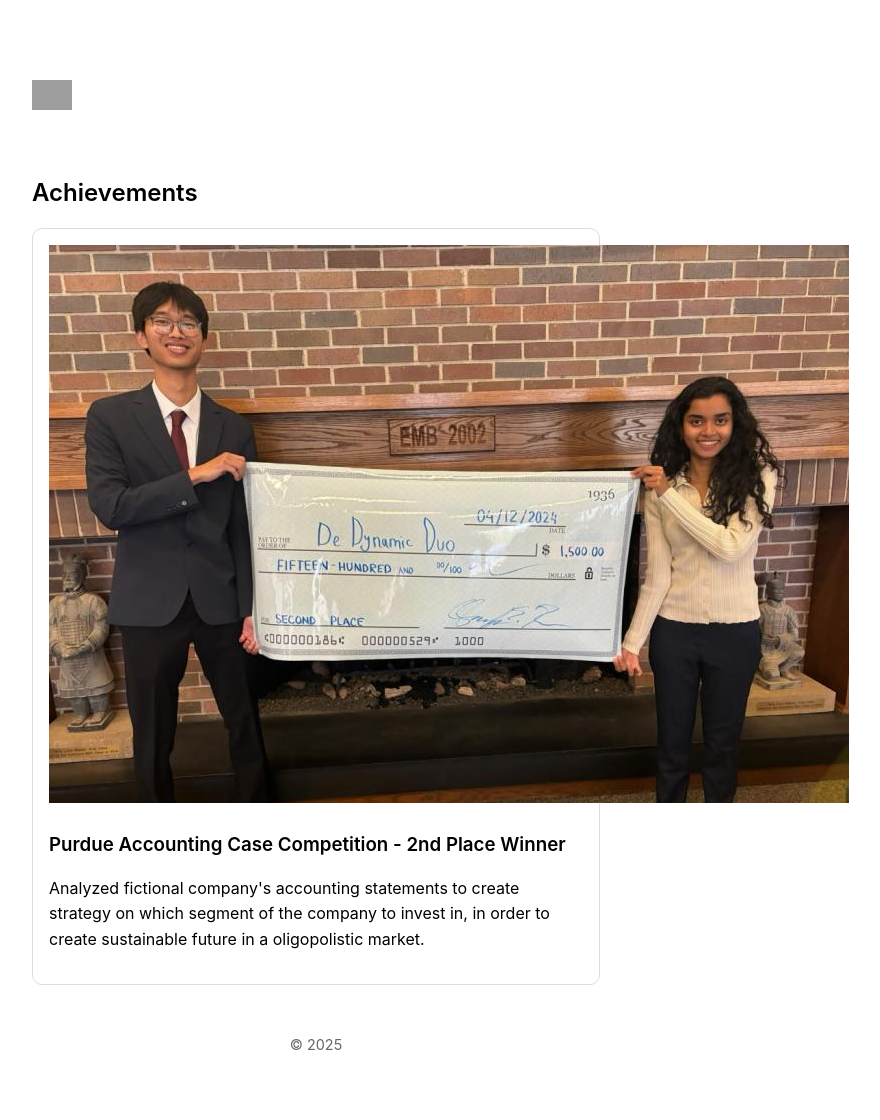
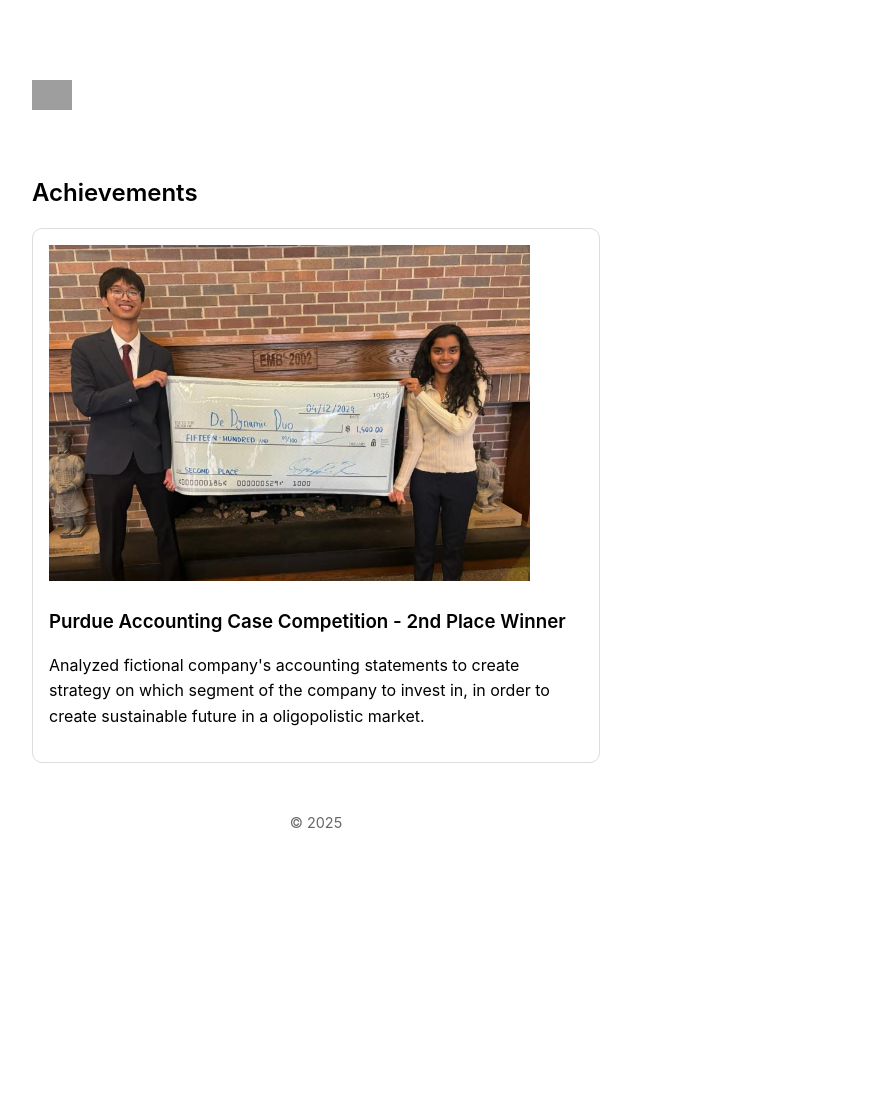
Before and after one commit to acepocalypse/acepocalypse.github.io, a Jekyll site: the page built from achievements/index.html, in a window 1280 px wide. Shown: the whole page, without its empty margins (324-1204 px from the left). Built offline with Jekyll 4.4.1, drawn with Linux system fonts in a browser that asks for light colours; after the commit the page ends 900 px from its top, so only the background shows below that; grey boxes are pictures that could not be loaded.

Commit message:
Update achievement image styles for better responsiveness

```diff
--- a/achievements/index.html
+++ b/achievements/index.html
@@ -5,7 +5,7 @@ title: Achievements
 
 <h2>Achievements</h2>
 <div class="achievement-card">
-  <img src="{{ site.baseurl }}/assets/images/achievement1.jpeg" alt="Achievement Image" />
+  <img src="{{ site.baseurl }}/assets/images/achievement1.jpeg" alt="Achievement Image" style="max-width: 90%; height: auto;" />
   <h3>Purdue Accounting Case Competition - 2nd Place Winner</h3>
   <p>Analyzed fictional company's accounting statements to create strategy on which segment of the company to invest in, in order to create sustainable future in a oligopolistic market.</p>
 </div>
```
